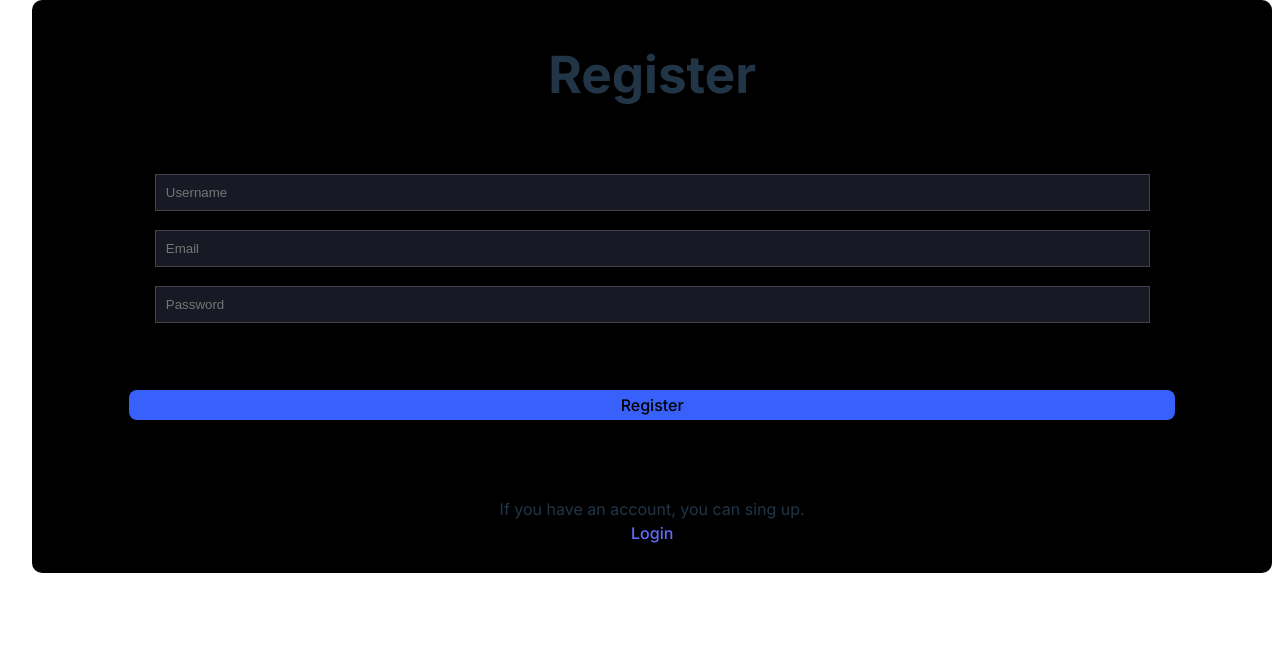
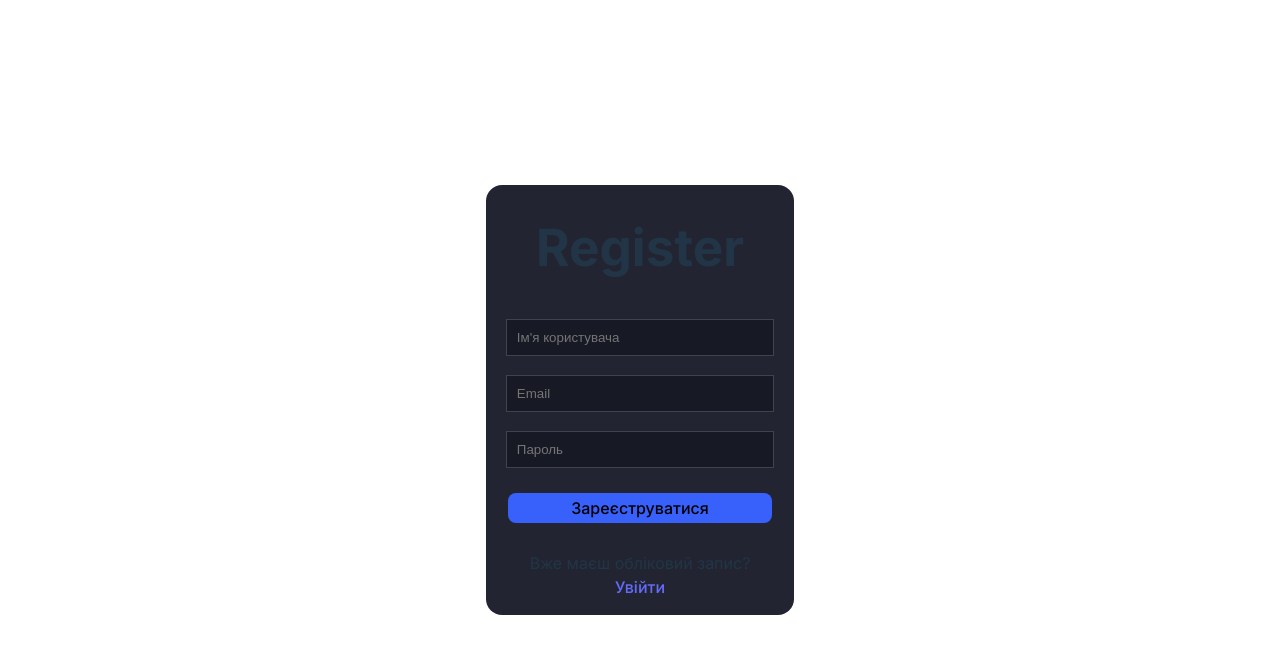
Before and after one commit to Rohalov/TradingDiary, a React (Vite) app in the folder tradingdiary.client/: page /register in a window 1280 px wide. Shown: the top 654 px of the page. Built offline with nearby package versions, Linux system fonts and the light colour scheme; the HTML template or start-up script is replaced by a standard one.

Commit message:
update login and register page

```diff
--- a/tradingdiary.client/src/pages/Login/Login.css
+++ b/tradingdiary.client/src/pages/Login/Login.css
@@ -41,8 +41,7 @@
 }
 
 .submit-button{
-    padding-top: 7%;
-    padding-bottom: 5%;
+    padding: 5% 0;
 }
 
 .submit-button button{
@@ -53,6 +52,15 @@
     font-size: 16px;
 }
 
-.register-link a{
-    display: block;
+.forgot{
+    text-align: end;
+    margin-right: 10%;
 }
+
+.forgot a{
+    font-size: 14px;
+}
+
+.register-link{
+    margin-top: 5%;
+}
--- a/tradingdiary.client/src/pages/Login/Login.jsx
+++ b/tradingdiary.client/src/pages/Login/Login.jsx
@@ -34,15 +34,16 @@ function Login() {
                             placeholder="Пароль" onChange={handleInputChange} required />
                     </div>
 
+                    <div className="forgot">
+                        <a href="#">Забули пароль?</a>
+                    </div>
+
                     {errorMessage && <div className="error-message">{errorMessage}</div>}
 
                     <div className="submit-button">
                         <button type="submit">Увійти</button>
                     </div>
 
-                    <div className="forgot">
-                        <a href="#">Забули пароль?</a>
-                    </div>
 
                     <div className="register-link">
                         Немає облікового запису?
--- a/tradingdiary.client/src/pages/Register/Register.css
+++ b/tradingdiary.client/src/pages/Register/Register.css
@@ -1,6 +1,61 @@
-.register-container{
-  background-color: black;
-  padding: 1%;
-  border-radius: 10px;
+.register-container {
+  position: fixed;
+  left: 0;
+  top: 0;
   width: 100%;
+  height: 100%;
+  display: flex;
+  align-items: center;
+  justify-content: center;
 }
+
+.register-modal {
+  display: flex;
+  width: 308px;
+  height: 430px;
+  flex-direction: column;
+  border-radius: 16px;
+  box-sizing: border-box;
+  background-color: #222531;
+}
+
+.input-box{
+  height: 56px;
+}
+
+.input-box input{
+  border: 1px solid rgb(64, 66, 78);
+  background-color: rgb(23, 25, 36);;
+  padding: 10px;
+  margin: 3%;
+  width: 80%;
+}
+
+.input-box input:hover{
+  border-color: rgb(56, 97, 251);
+}
+
+.error-message{
+  color: red;
+  font-size: smaller;
+}
+
+.submit-button{
+  padding: 5% 0;
+}
+
+.submit-button button{
+  background-color: #3861FB;
+  width: 86%;
+  height: 30px;
+  padding: 0;
+  font-size: 16px;
+}
+
+.login-link{
+  margin-top: 4%;
+}
+
+.login-link a{
+  display: block;
+}
--- a/tradingdiary.client/src/pages/Register/Register.jsx
+++ b/tradingdiary.client/src/pages/Register/Register.jsx
@@ -19,37 +19,38 @@ function Register() {
 
     return (
         <div className="register-container">
+            <div className='register-modal'>
                 <form onSubmit={handleSubmit}>
                     <h1>Register</h1>
                     <div className="input-box">
                         <input type="text" name="userName" value={userData.userName}
-                        placeholder="Username" onChange={handleInputChange} required/>
+                            placeholder="Ім'я користувача" onChange={handleInputChange} required />
                     </div>
 
                     <div className="input-box">
                         <input type="email" name="email" value={userData.email}
-                        placeholder="Email" onChange={handleInputChange} required/>
+                            placeholder="Email" onChange={handleInputChange} required />
                     </div>
 
                     <div className="input-box">
                         <input type="password" name="password" value={userData.password}
-                        placeholder="Password" onChange={handleInputChange} required/>
+                            placeholder="Пароль" onChange={handleInputChange} required />
                     </div>
 
                     {errorMessage && <div className="error-message">{errorMessage}</div>}
 
                     <div className="submit-button">
-                    <button type="submit">Register</button>
+                        <button type="submit">Зареєструватися</button>
                     </div>
 
-                <div className="register-link">
-                    <p>If you have an account, you can sing up.
+                    <div className="login-link">
+                        Вже маєш обліковий запис?
                         <Link to='/login'>
-                            <a href="#">Login</a>
+                            <a href="#">Увійти</a>
                         </Link>
-                    </p>
                     </div>
                 </form>
+            </div>
         </div>
     )
 
```
Lines whose indentation alone changed are shown as unchanged.
